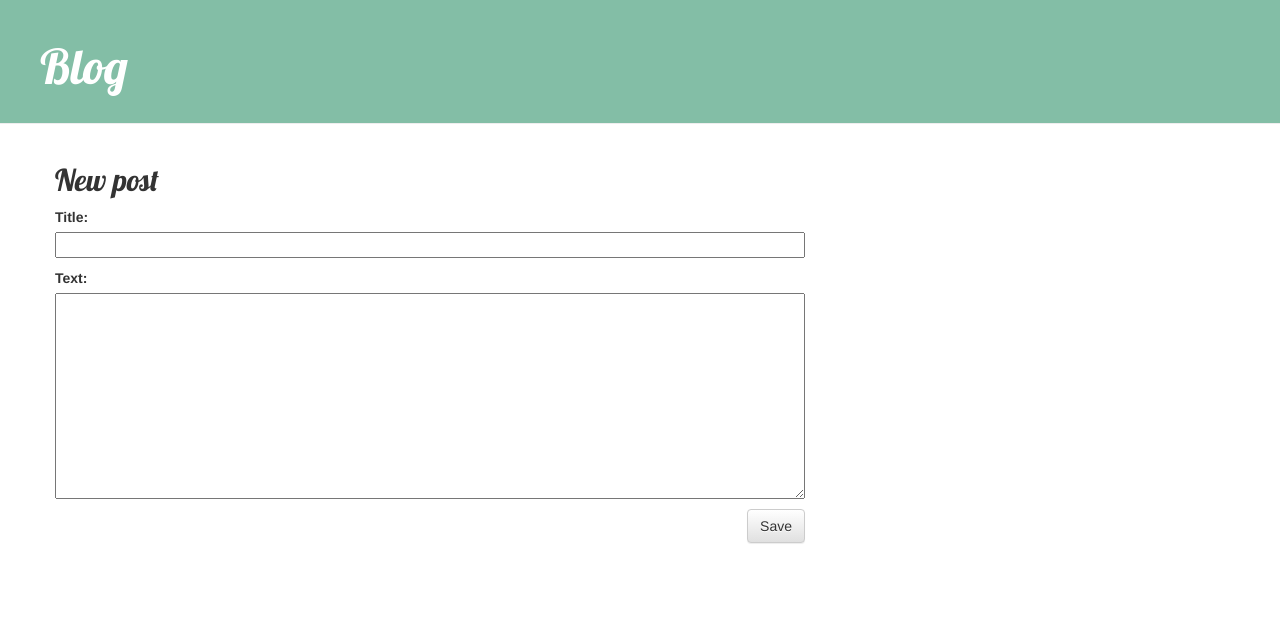
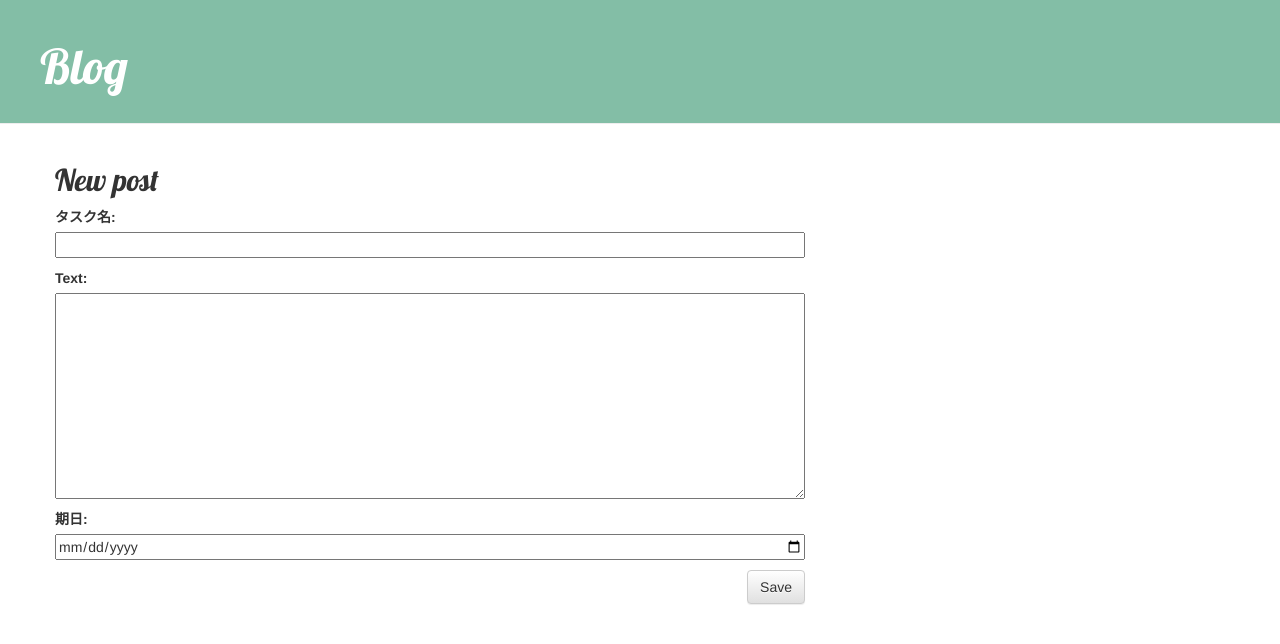
Before and after one commit to 3proichi/my-first-blog, a Django app: page /post/new/ in a window 1280 px wide. Shown: the top 644 px of the page. Run offline with Django 3.2, Linux system fonts and the light colour scheme; some libraries are stand-ins or nearby versions.

Commit message:
10/4　フォーム作った

```diff
--- a/blog/forms.py
+++ b/blog/forms.py
@@ -1,9 +1,19 @@
+#Djangoのformsをインポート
 from django import forms
-
+#Postモデルインポート
 from .models import Post
 
+#PostFormという名前のフォームはModelFormの一種であるという宣言
 class PostForm(forms.ModelForm):
 
     class Meta:
+        #Djangoにフォームを作るときにどのようなモデルを使うか宣言
+        #models.pyで作ったモデルで選ぶ
         model = Post
-        fields = ('title', 'text',)
+        #フォームのフィールドに何を置くか
+        fields = ('task','text','deadline','task')
+        widgets = {
+            'deadline': forms.NumberInput(attrs={
+                "type": "date"
+            })
+        }
--- a/blog/models.py
+++ b/blog/models.py
@@ -7,8 +7,11 @@ class Post(models.Model):
     author = models.ForeignKey(settings.AUTH_USER_MODEL, on_delete=models.CASCADE)
     title = models.CharField(max_length=200)
     text = models.TextField()
+    deadline = models.DateTimeField(verbose_name="期日", blank=False, null=False, default=timezone.now)
+    task = models.CharField(verbose_name="タスク名", blank=False, null=False, max_length=10, default=" ")
     created_date = models.DateTimeField(default=timezone.now)
     published_date = models.DateTimeField(blank=True, null=True)
+
 
     def publish(self):
         self.published_date = timezone.now()
--- a/blog/templates/blog/base.html
+++ b/blog/templates/blog/base.html
@@ -10,6 +10,7 @@
     <body>
         <div class="page-header">
             {% if user.is_authenticated %}
+                <!--#新しいpost_newのviewを呼び出す-->
                 <a href="{% url 'post_new' %}" class="top-menu"><span class="glyphicon glyphicon-plus"></span></a>
             {% endif %}
         <h1><a href="/">Blog</a></h1>
--- a/blog/templates/blog/post_detail.html
+++ b/blog/templates/blog/post_detail.html
@@ -2,6 +2,7 @@
 
 {% block content %}
     <div class="post">
+        <!--#投稿日が空でなければ-->
         {% if post.published_date %}
             <div class="date">
                 {{ post.published_date }}
@@ -10,7 +11,9 @@
         {% if user.is_authenticated %}
             <a class="btn btn-default" href="{% url 'post_edit' pk=post.pk %}"><span class="glyphicon glyphicon-pencil"></span></a>
         {% endif %}
-        <h2>{{ post.title }}</h2>
+        <!--<h2>{{ post.title }}</h2>-->
+        <h2>{{ post.task}}</h2>
+        <p>{{ post.deadline|linebreaksbr }}</p>
         <p>{{ post.text|linebreaksbr }}</p>
     </div>
 {% endblock %}
--- a/blog/templates/blog/post_edit.html
+++ b/blog/templates/blog/post_edit.html
@@ -3,6 +3,7 @@
 {% block content %}
     <h2>New post</h2>
     <form method="POST" class="post-form">{% csrf_token %}
+        <!--#フォームを表示-->
         {{ form.as_p }}
         <button type="submit" class="save btn btn-default">Save</button>
     </form>
--- a/blog/templates/blog/post_list.html
+++ b/blog/templates/blog/post_list.html
@@ -4,9 +4,9 @@
     {% for post in posts %}
         <div class="post">
             <div class="date">
-                {{ post.published_date }}
+                締切：{{ post.deadline}}
             </div>
-            <h2><a href="{% url 'post_detail' pk=post.pk %}">{{ post.title }}</a></h2>
+            <h2><a href="{% url 'post_detail' pk=post.pk %}">{{ post.task}}</a></h2>
             <p>{{ post.text|linebreaksbr }}</p>
         </div>
     {% endfor %}
--- a/blog/views.py
+++ b/blog/views.py
@@ -7,7 +7,7 @@ from django.shortcuts import redirect
 
 # Create your views here.
 def post_list(request):
-    posts = Post.objects.filter(published_date__lte=timezone.now()).order_by('published_date')
+    posts = Post.objects.filter(published_date__lte=timezone.now()).order_by('deadline')
     return render(request, 'blog/post_list.html', {'posts': posts})
 
 def post_detail(request, pk):
@@ -17,11 +17,18 @@ def post_detail(request, pk):
 def post_new(request):
     if request.method == "POST":
         form = PostForm(request.POST)
+        #フォーム内のデータが正常であれば
+        #（すべての必須フィールドが設定され、不正な値が送信されないこと）
         if form.is_valid():
+            #フォームを保存
+            #commit=False は Post モデルをまだ保存しないという意味
             post = form.save(commit=False)
+            #authorを追加
             post.author = request.user
             post.published_date = timezone.now()
+            #作成者を追加しつつフォームの変更を保存
             post.save()
+            #Post＿detail
             return redirect('post_detail', pk=post.pk)
     else:
         form = PostForm()
```
Also changed, not shown: blog/migrations/0002_auto_20231004_1345.py (added).
